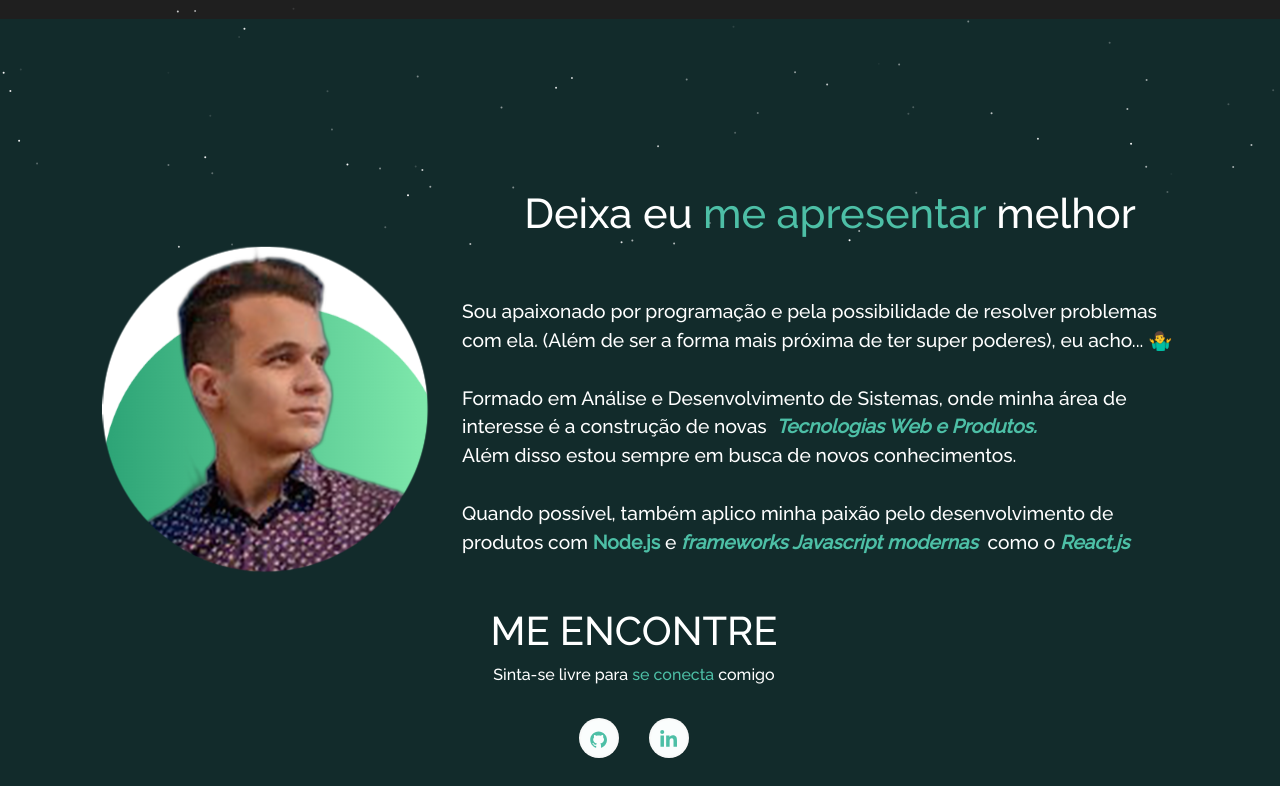
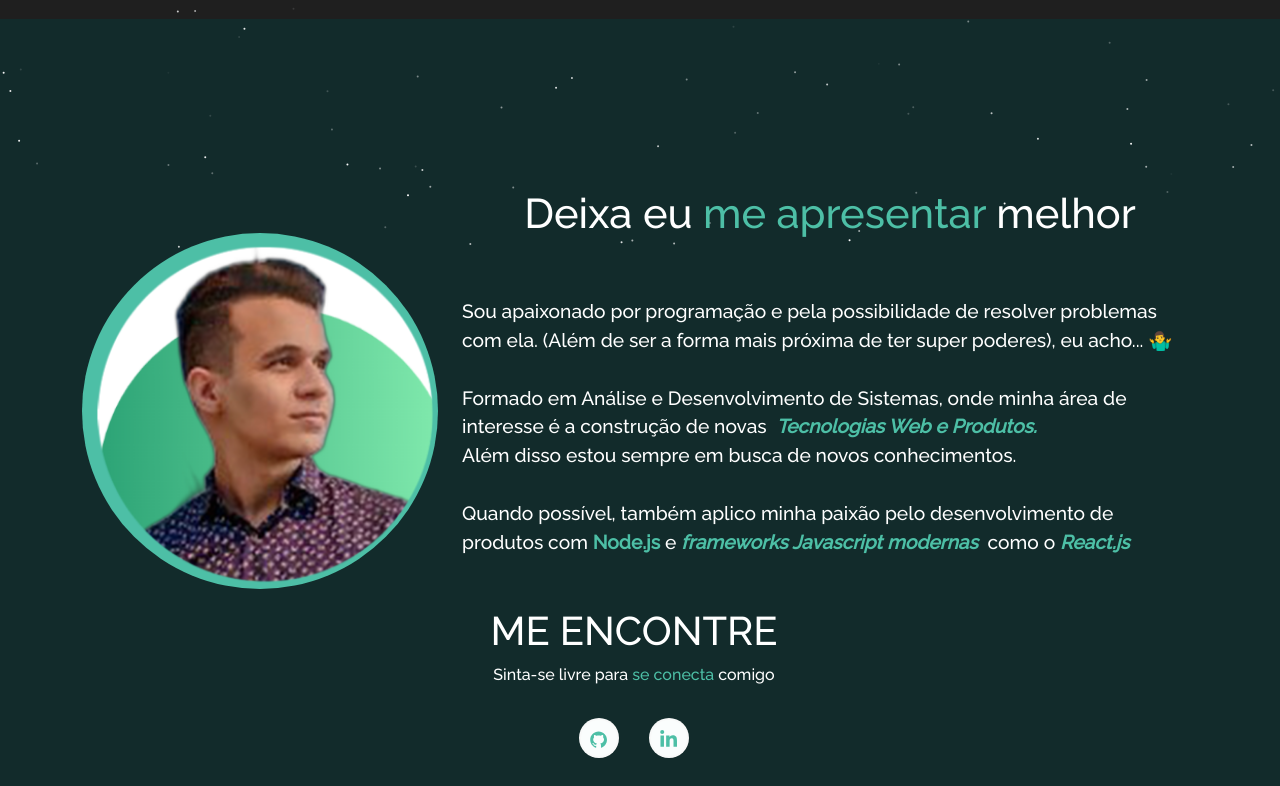
Before and after one commit to PauloEwerson/Portfolio, a React (Create React App) app: page / in a window 1280 px wide. Shown: the part 552-1338 px from the top of the page. Built offline with nearby package versions, Linux system fonts and the light colour scheme.

Commit message:
style: Aplica background na imagem de perfil

```diff
--- a/src/pages/Home/MySelf/index.js
+++ b/src/pages/Home/MySelf/index.js
@@ -1,7 +1,7 @@
 import React from "react";
 import styles from './styles.module.css';
 import { Container, Row, Col } from "react-bootstrap";
-import myImg from "../../../Assets/perrfil-image.png";
+import myImg from "../../../Assets/perfil-image.png";
 import Tilt from "react-parallax-tilt";
 import {
   AiFillGithub,
@@ -15,7 +15,7 @@ const mySelf = () => {
         <Row>
         <Col md={4} className={styles.myAvtar}>
             <Tilt>
-              <img src={myImg} className="img-fluid" alt="avatar" />
+              <img src={myImg} className={styles.imgFluid} alt="avatar" />
             </Tilt>
           </Col>
           <Col md={8} className={styles.homeAboutDescription}>
--- a/src/pages/Home/MySelf/styles.module.css
+++ b/src/pages/Home/MySelf/styles.module.css
@@ -21,6 +21,13 @@
 .myAvtar {
   justify-content: center !important;
   padding-top: 9em !important;
+}
+
+.imgFluid {
+  background: #4dbfa6;
+  width: 100%;
+  height: 100%;
+  border-radius: 100%;
 }
 
 @media (max-width: 767px) {
```
Also changed, not shown: src/Assets/perfil-image.png (renamed from src/Assets/perrfil-image.png), src/components/Footer/index.js (added).
